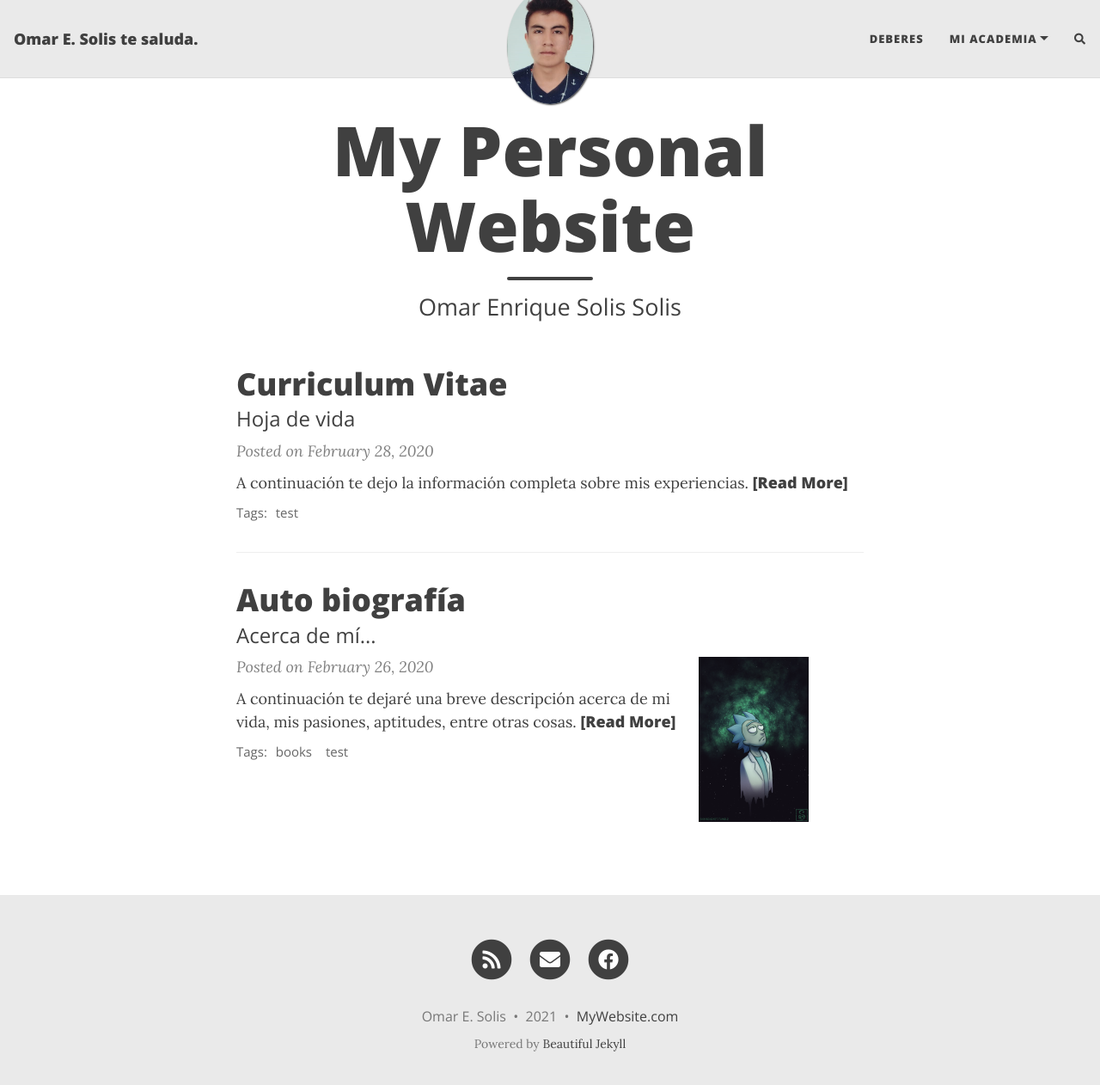
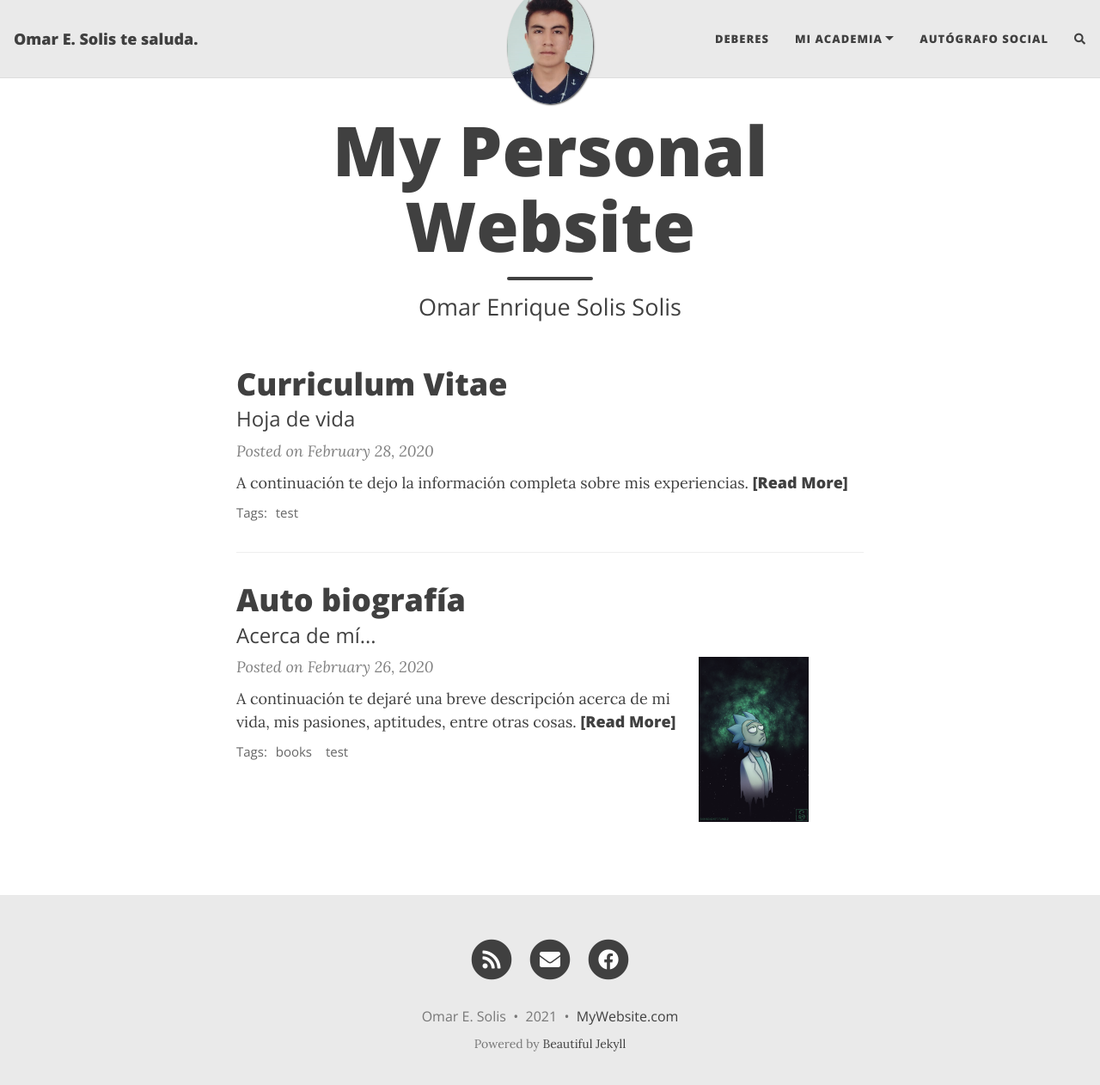
Before and after one commit to o-solis/o-solis.github.io, a Jekyll site: the page built from index.html, in a window 1280 px wide and 1275 px high. Shown: the top 1262 px of the window at 86% size. Built offline with Jekyll 4.4.1, drawn with Linux system fonts in a browser that asks for light colours; nearby versions of some CDN libraries; the list of posts is cut into pages by our own code; comment, search, counter and statistics services are not loaded.

Commit message:
+ Menú
Agregar un menú con mi autógrafo social

```diff
--- a/_config.yml
+++ b/_config.yml
@@ -19,7 +19,7 @@ navbar-links:
     - FanPage: "https://www.facebook.com/codelearningec/"
     - WebSite: "https://code-learning-1.jimdosite.com"
     - Virtual Platform: "https://codelearning69.wisboo.com/home"
-
+  Autógrafo Social: "https://view.genial.ly/5f06676eb33d6e0d6ae9ece3/horizontal-infographic-diagrams-autografo-social"
 
 
 # --- Logo --- #
```
